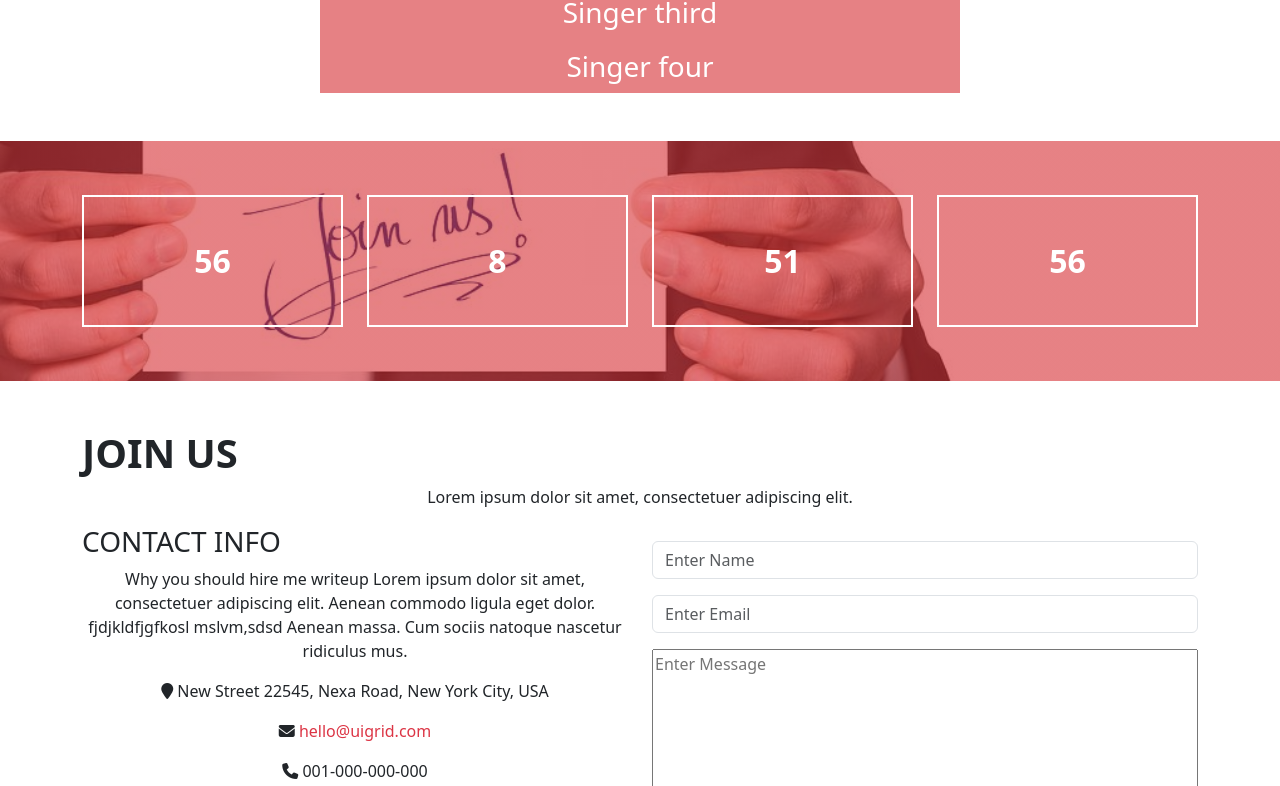
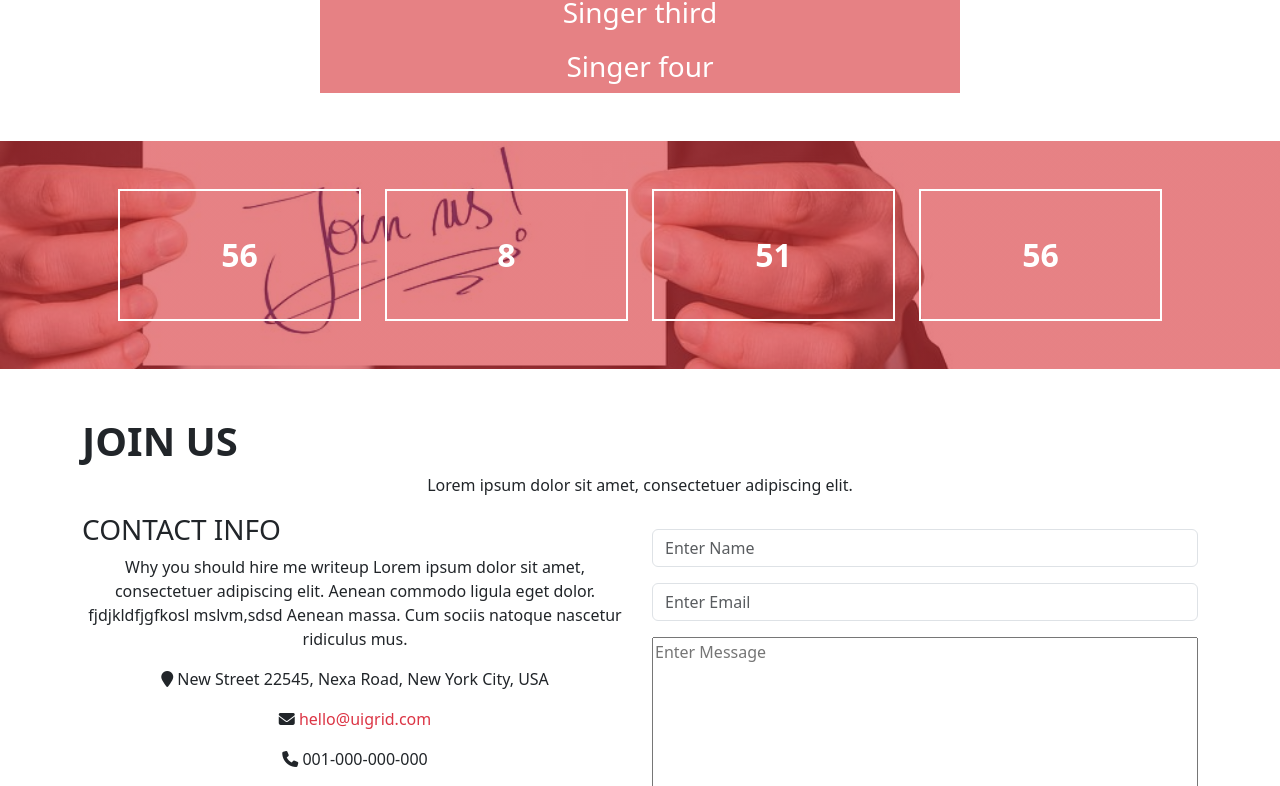
Before and after one commit to RaheemSaad/countdown, a plain HTML site: page index.html in a window 1280 px wide. Shown: the part 973-1759 px from the top of the page. Drawn offline with Linux system fonts and the light colour scheme.

Commit message:
second commit

```diff
--- a/css/style.css
+++ b/css/style.css
@@ -68,7 +68,6 @@
     background-position: center;
     background-repeat: no-repeat;
     background-size: cover;
-    height: 30vh;
 
 }
 
--- a/index.html
+++ b/index.html
@@ -72,7 +72,7 @@
 
     <section id="details" class="hstack justify-content-center">
 
-        <div class="container text-center">
+        <div class="container text-center p-5">
             <div class="row">
                 <div class="col-md-3">
                     <div class="num">
```
